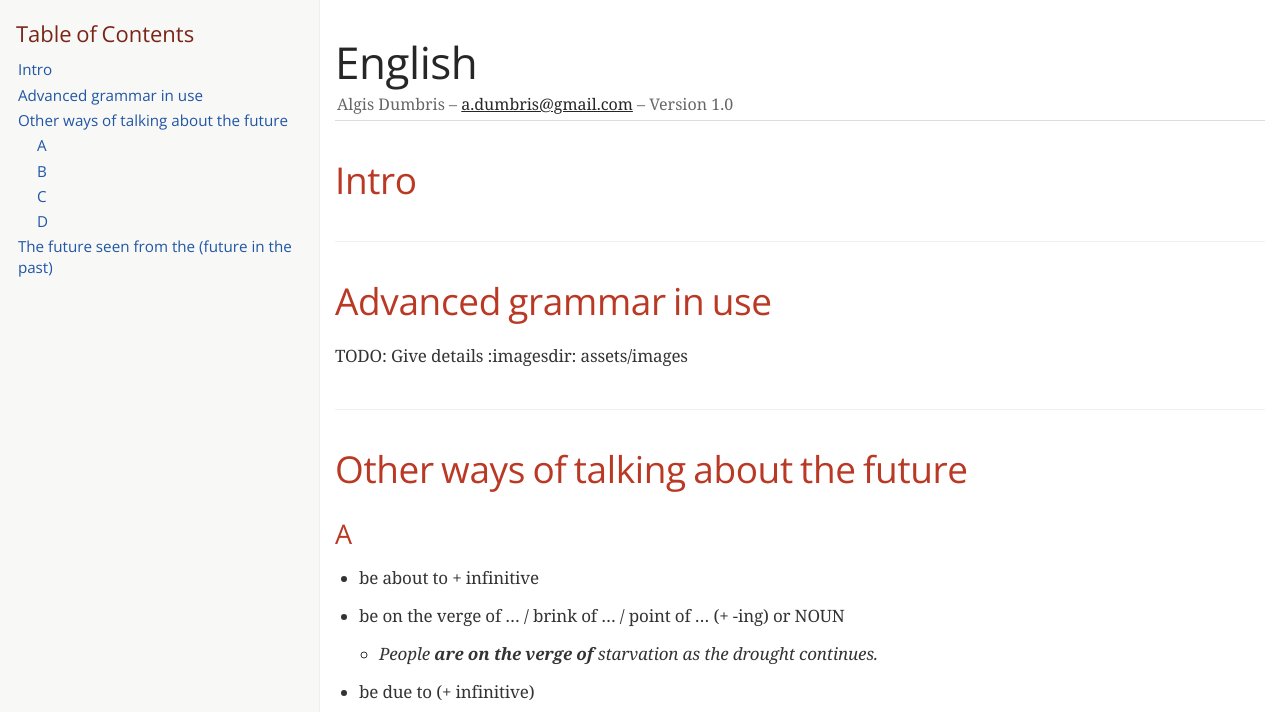
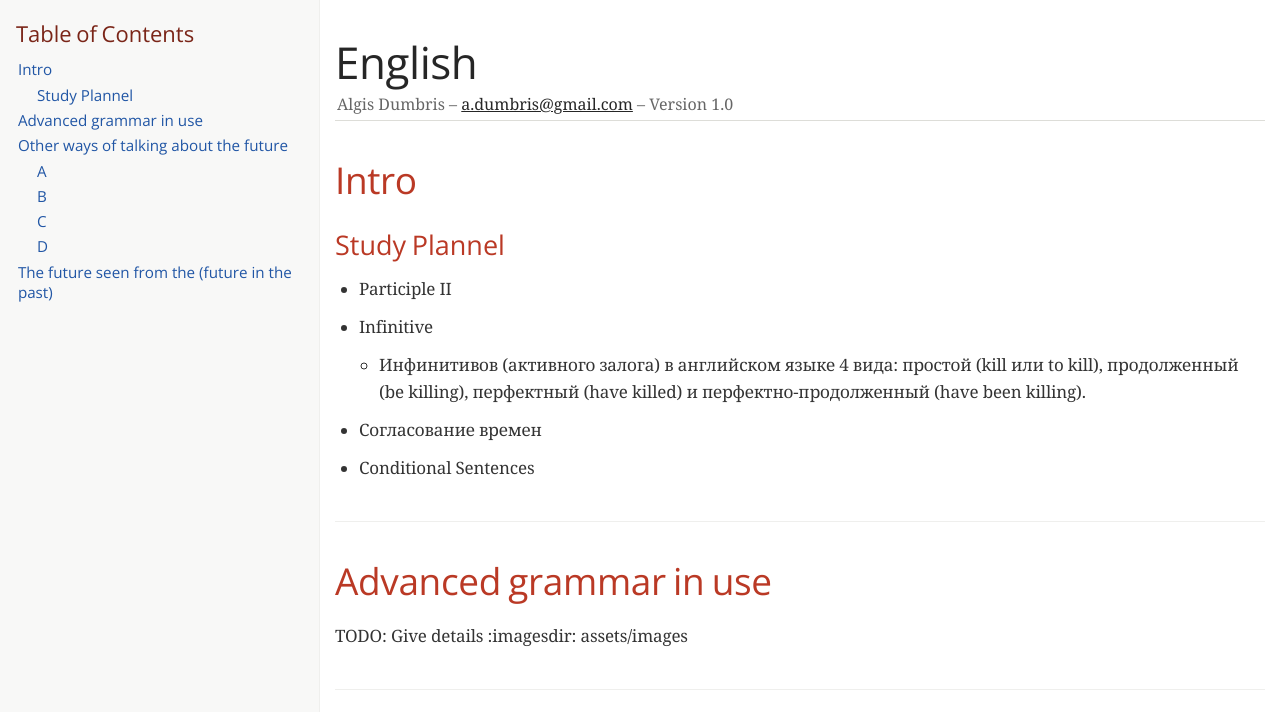
Before and after one commit to Dumbris/english_grammar, a plain HTML site: page index.html in a window 1280 px wide. Shown: the top 712 px of the page. Drawn offline with nearby package versions, Linux system fonts and the light colour scheme; a web font is replaced by a local one.

```diff
--- a/index.html
+++ b/index.html
@@ -437,7 +437,11 @@
 <div id="toc" class="toc2">
 <div id="toctitle">Table of Contents</div>
 <ul class="sectlevel1">
-<li><a href="#_intro">Intro</a></li>
+<li><a href="#_intro">Intro</a>
+<ul class="sectlevel2">
+<li><a href="#_study_plannel">Study Plannel</a></li>
+</ul>
+</li>
 <li><a href="#_advanced_grammar_in_use">Advanced grammar in use</a></li>
 <li><a href="#_other_ways_of_talking_about_the_future">Other ways of talking about the future</a>
 <ul class="sectlevel2">
@@ -455,7 +459,32 @@
 <div class="sect1">
 <h2 id="_intro">Intro</h2>
 <div class="sectionbody">
-
+<div class="sect2">
+<h3 id="_study_plannel">Study Plannel</h3>
+<div class="ulist">
+<ul>
+<li>
+<p>Participle II</p>
+</li>
+<li>
+<p>Infinitive</p>
+<div class="ulist">
+<ul>
+<li>
+<p>Инфинитивов (активного залога) в английском языке 4 вида: простой (kill или to kill), продолженный (be killing), перфектный (have killed) и перфектно-продолженный (have been killing).</p>
+</li>
+</ul>
+</div>
+</li>
+<li>
+<p>Согласование времен</p>
+</li>
+<li>
+<p>Conditional Sentences</p>
+</li>
+</ul>
+</div>
+</div>
 </div>
 </div>
 <div class="sect1">
@@ -603,7 +632,7 @@
 <div id="footer">
 <div id="footer-text">
 Version 1.0<br>
-Last updated 2018-03-27 15:42:32 UTC
+Last updated 2018-03-28 12:11:30 UTC
 </div>
 </div>
 </body>
```
Also changed, not shown: adv_grammar_inuse.html (+1 -1 lines), 4 other files.
